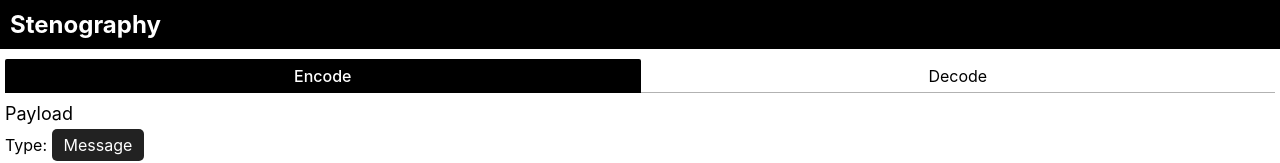
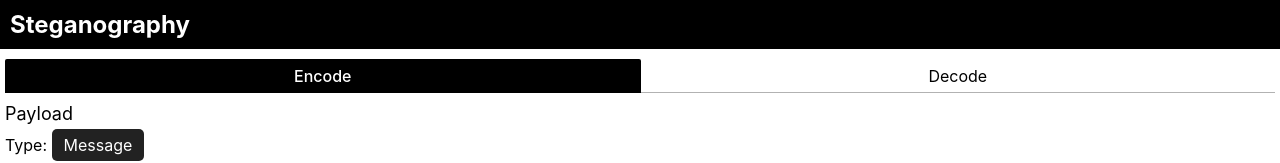
Before and after one commit to luazhizhan/steganography, a Next.js app: page / in a window 1280 px wide. Shown: the top 163 px of the page. Built offline with nearby package versions, Linux system fonts and the light colour scheme.

Commit message:
Spelling

```diff
--- a/package.json
+++ b/package.json
@@ -1,5 +1,5 @@
 {
-  "name": "stenography",
+  "name": "steganography",
   "version": "0.1.0",
   "private": true,
   "scripts": {
--- a/pages/index.tsx
+++ b/pages/index.tsx
@@ -18,7 +18,7 @@ const Home: NextPage = () => {
   return (
     <div className={styles.container}>
       <nav className={styles.nav}>
-        <h1>Stenography</h1>
+        <h1>Steganography</h1>
       </nav>
       <div className={styles.content}>
         <div className={styles.tabs}>
```
